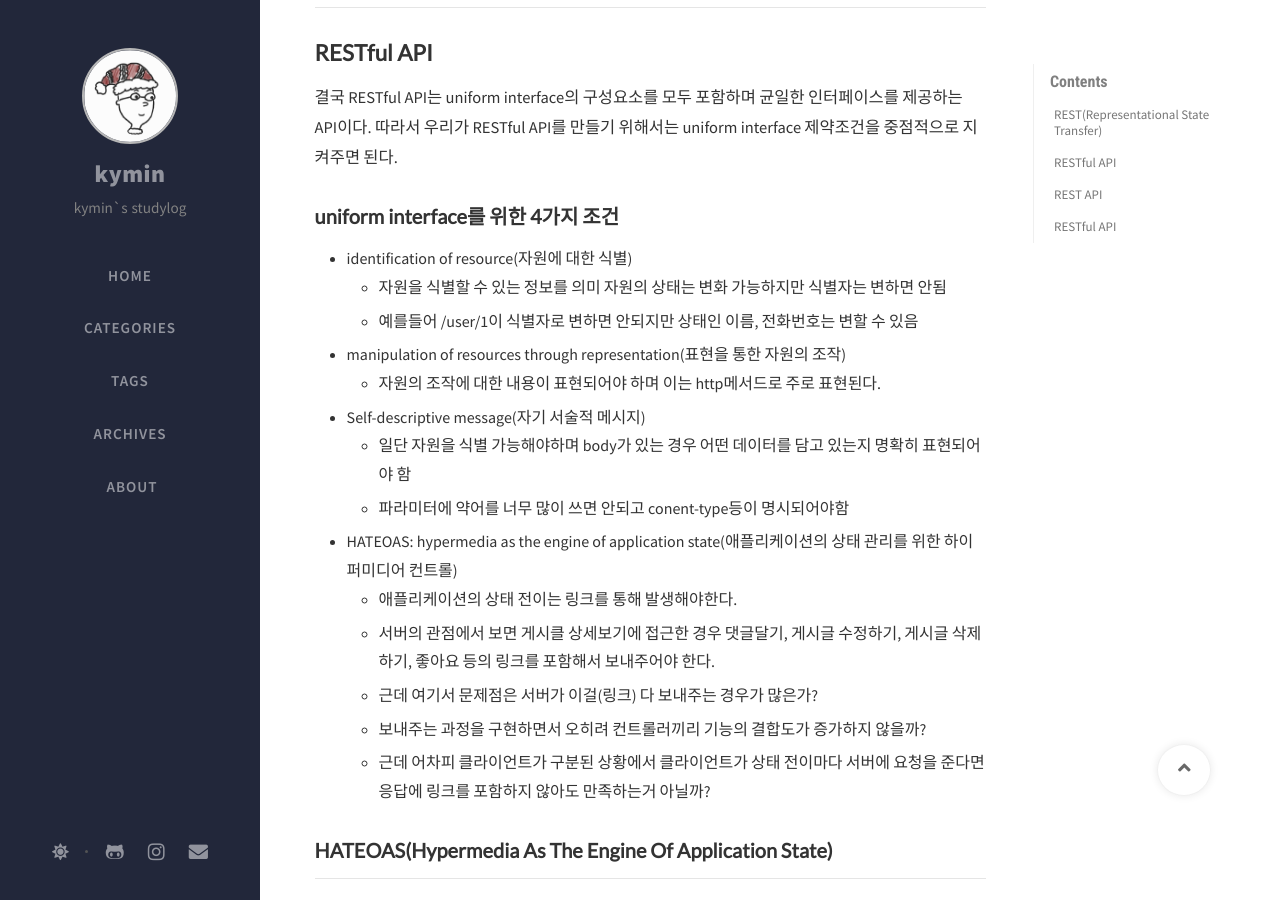
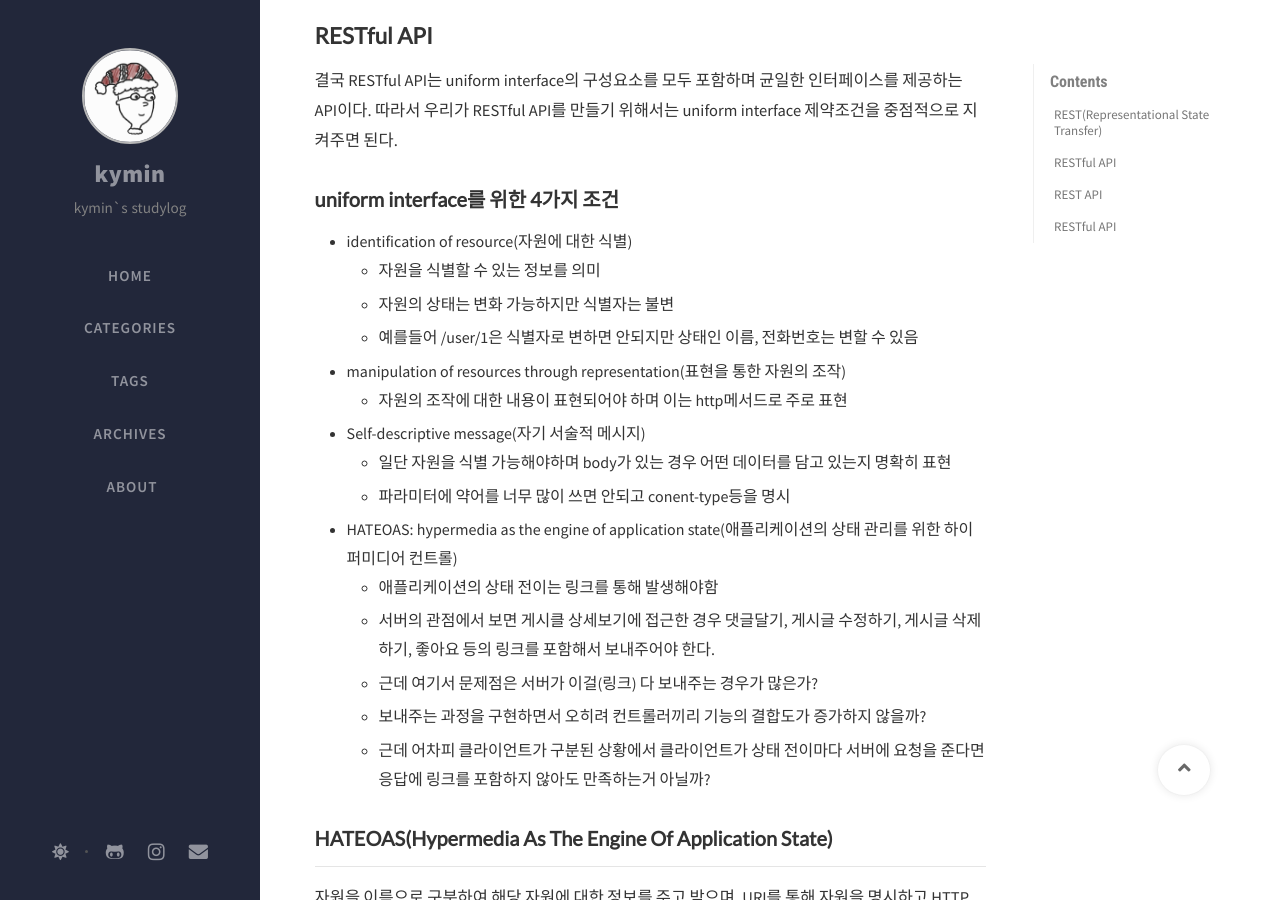
Before and after one commit to Kyoung-M1N/kyoung-M1N.github.io, a Jekyll site: the page built from _posts/etc/2025-04-11-[API]RESTfulAPI.md, in a window 1280 px wide and 900 px high, scrolled down 4131 px. Built offline with Jekyll 4.4.1, drawn with Linux system fonts in a browser that asks for light colours; nearby versions of some CDN libraries; comment, search, counter and statistics services are not loaded.

Commit message:
docs: 포스트 수정

```diff
--- a/_posts/etc/2025-04-11-[API]RESTfulAPI.md
+++ b/_posts/etc/2025-04-11-[API]RESTfulAPI.md
@@ -125,10 +125,6 @@ Roy Fielding은 uniform interface의 구성 요소를 아래와 같이 정의한
 
     ex. cache-control, if-modified-since 헤더
 
----
-
-
-
 ## **RESTful API**
 
 결국 RESTful API는 uniform interface의 구성요소를 모두 포함하며 균일한 인터페이스를 제공하는 API이다. 따라서 우리가 RESTful API를 만들기 위해서는 uniform interface 제약조건을 중점적으로 지켜주면 된다.
@@ -136,15 +132,16 @@ Roy Fielding은 uniform interface의 구성 요소를 아래와 같이 정의한
 ### **uniform interface를 위한 4가지 조건**
 
 - identification of resource(자원에 대한 식별)
-  - 자원을 식별할 수 있는 정보를 의미 자원의 상태는 변화 가능하지만 식별자는 변하면 안됨
-  - 예를들어 /user/1이 식별자로 변하면 안되지만 상태인 이름, 전화번호는 변할 수 있음
+  - 자원을 식별할 수 있는 정보를 의미
+  - 자원의 상태는 변화 가능하지만 식별자는 불변
+  - 예를들어 /user/1은 식별자로 변하면 안되지만 상태인 이름, 전화번호는 변할 수 있음
 - manipulation of resources through representation(표현을 통한 자원의 조작)
-  - 자원의 조작에 대한 내용이 표현되어야 하며 이는 http메서드로 주로 표현된다.
+  - 자원의 조작에 대한 내용이 표현되어야 하며 이는 http메서드로 주로 표현
 - Self-descriptive message(자기 서술적 메시지)
-  - 일단 자원을 식별 가능해야하며 body가 있는 경우 어떤 데이터를 담고 있는지 명확히 표현되어야 함
-  - 파라미터에 약어를 너무 많이 쓰면 안되고 conent-type등이 명시되어야함
+  - 일단 자원을 식별 가능해야하며 body가 있는 경우 어떤 데이터를 담고 있는지 명확히 표현
+  - 파라미터에 약어를 너무 많이 쓰면 안되고 conent-type등을 명시
 - HATEOAS: hypermedia as the engine of application state(애플리케이션의 상태 관리를 위한 하이퍼미디어 컨트롤)
-  - 애플리케이션의 상태 전이는 링크를 통해 발생해야한다.
+  - 애플리케이션의 상태 전이는 링크를 통해 발생해야함
   - 서버의 관점에서 보면 게시클 상세보기에 접근한 경우 댓글달기, 게시글 수정하기, 게시글 삭제하기, 좋아요 등의 링크를 포함해서 보내주어야 한다.
   - 근데 여기서 문제점은 서버가 이걸(링크) 다 보내주는 경우가 많은가?
   - 보내주는 과정을 구현하면서 오히려 컨트롤러끼리 기능의 결합도가 증가하지 않을까?
```
